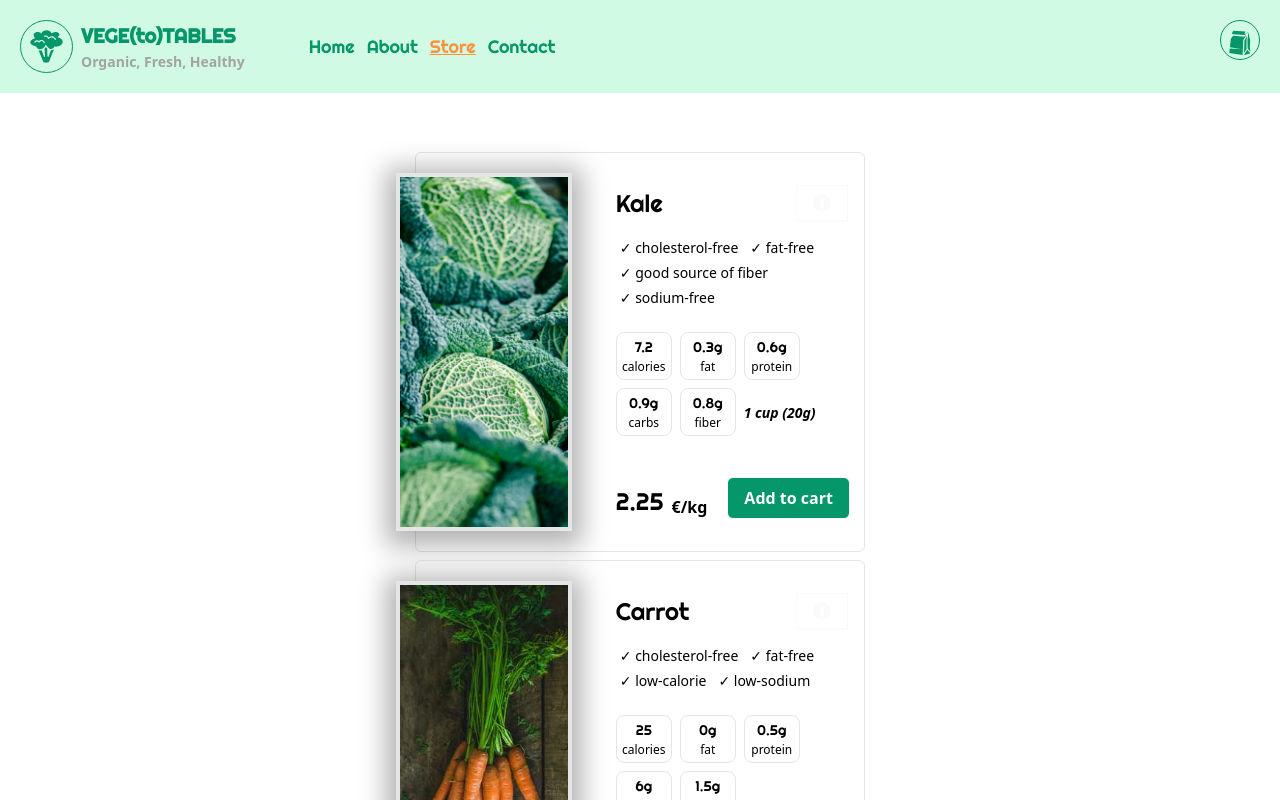
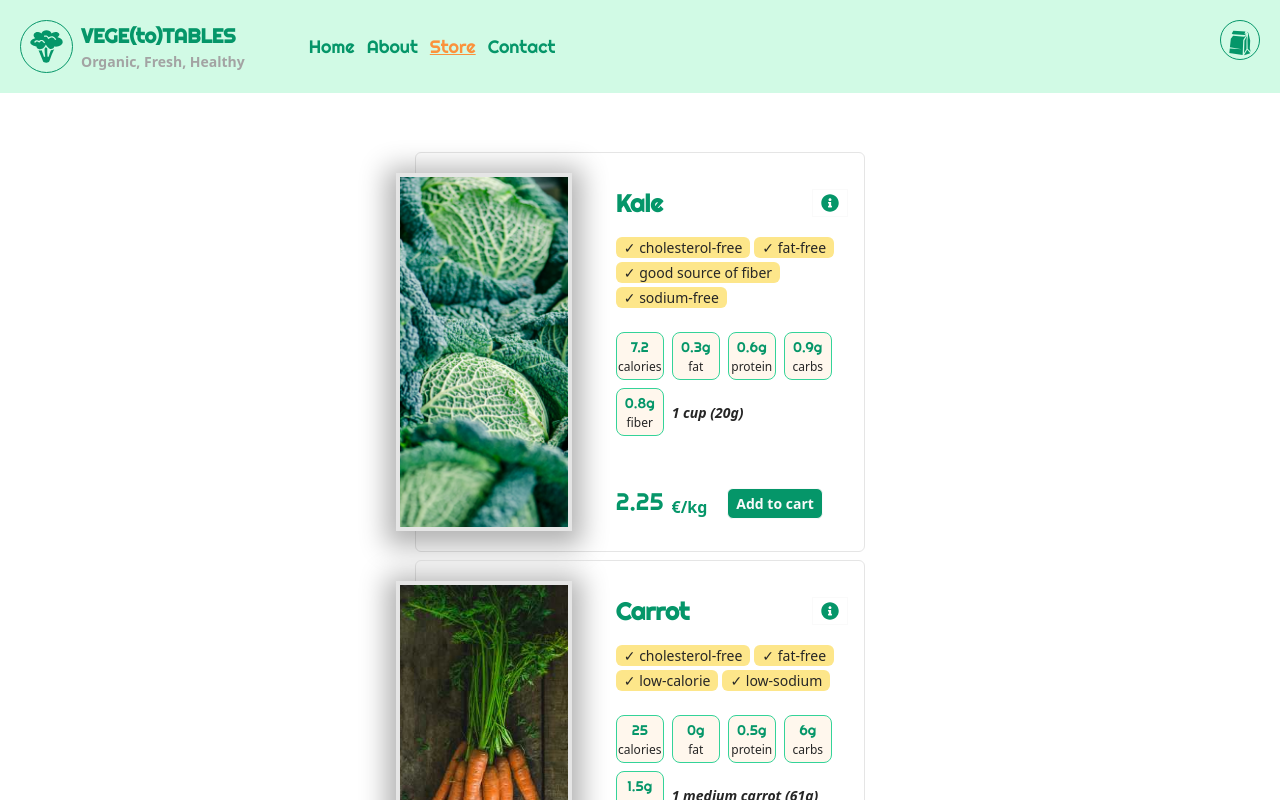
Before and after one commit to mojotron/shopping-cart, a React (Vite) app: page /store in a window 1280 px wide. Shown: the top 800 px of the page. Built offline with nearby package versions, Linux system fonts and the light colour scheme.

Commit message:
refactor cart item

```diff
--- a/src/components/Cart/Cart.tsx
+++ b/src/components/Cart/Cart.tsx
@@ -17,7 +17,7 @@ const Cart = () => {
   const subtotal = totalPrice - tax;
 
   return (
-    <div className="fixed px-4 pt-10 pb-5 w-[500px] bg-emerald-400 z-50 top-0 right-0 bottom-0 transition duration-400 ease-in-out shadow-[0_2px_100px_25px_rgba(30,30,30)] flex flex-col justify-between gap-5">
+    <div className="fixed px-4 pt-10 pb-5 w-[95%] sm:w-[500px] bg-green-400 z-50 top-0 right-0 bottom-0 transition duration-400 ease-in-out shadow-[0_2px_100px_25px_rgba(30,30,30)] flex flex-col justify-between gap-5">
       <CloseButton onClick={toggleCart} />
 
       <CartItemList>
@@ -26,18 +26,18 @@ const Cart = () => {
         ))}
       </CartItemList>
 
-      <section className="bg-emerald-50 rounded-md p-4">
+      <section className="bg-gray-50 rounded-md p-4">
         <div className="mb-2 text-md flex flex-col gap-1">
-          <h3 className="border-t border-dashed text-neutral-700 flex justify-between items-center">
+          <h3 className="border-t border-dashed text-gray-600 flex justify-between items-center">
             <span>Subtotal</span>
             <span>{subtotal.toFixed(2)} €</span>
           </h3>
 
-          <p className="text-xs text-neutral-600 flex justify-between items-center">
+          <p className="text-xs text-gray-600 flex justify-between items-center">
             <span>Tax</span>
             <span>{tax.toFixed(2)} €</span>
           </p>
-          <h2 className="border-t border-dashed font-bold text-neutral-800 flex justify-between items-center">
+          <h2 className="border-t border-dashed font-bold text-gray-800 flex justify-between items-center">
             <span>Total</span>
             <span>{totalPrice.toFixed(2)} €</span>
           </h2>
--- a/src/components/CartItem/CartItem.tsx
+++ b/src/components/CartItem/CartItem.tsx
@@ -5,20 +5,20 @@ import ItemQuantityControl from '../ItemQuantityControl/ItemQuantityControl';
 const CartItem = ({ item }: { item: CartItemType }) => {
   const totalPrice = item.price * item.quantity;
   return (
-    <li className="f-full h-28 flex gap-4 bg-emerald-50 p-1 rounded-md">
+    <li className="f-full h-28 flex gap-4 bg-gray-50 p-1 rounded-md">
       <img
-        className="w-24 h-full object-cover"
+        className="w-16 md:w-32 h-full object-cover"
         src={item.imageUrl}
         alt={item.name}
       />
       <div className="flex flex-col">
-        <h3 className="capitalize text-xl font-righteous text-emerald-600">
+        <h3 className="capitalize text-xl font-righteous text-green-600">
           {item.name}
         </h3>
-        <div className="text-xs text-neutral-500 flex flex-col mt-1">
+        <div className="text-xs text-grey-600">
           <p>quantity {item.quantity}</p>
-          <p>selling unit 1 {item.sellingUnit}</p>
-          <p>price per unit {item.price.toFixed(2)} €</p>
+          <p>unit 1 {item.sellingUnit}</p>
+          <p>unit price {item.price.toFixed(2)} €</p>
         </div>
       </div>
       <div className="ml-auto flex flex-col justify-center items-center gap-1 font-bold text-neutral-600">
--- a/src/components/ItemQuantityControl/ItemQuantityControl.tsx
+++ b/src/components/ItemQuantityControl/ItemQuantityControl.tsx
@@ -11,7 +11,7 @@ const ItemQuantityControl = ({ item }: PropsType) => {
 
   return (
     <div className="flex flex-col items-center gap-2">
-      <div className="flex items-center justify-center gap-2">
+      <div className="flex items-center justify-center gap-1">
         <Button
           type="increment"
           onClick={() => {
--- a/src/components/PriceTag/PriceTag.tsx
+++ b/src/components/PriceTag/PriceTag.tsx
@@ -5,7 +5,7 @@ type PropsType = {
 
 const PriceTag = ({ price, unit }: PropsType) => {
   return (
-    <p className="text-emerald-600 flex gap-2 items-end">
+    <p className="text-green-600 flex gap-2 items-end">
       <span className="text-2xl font-righteous">{price.toFixed(2)}</span>
       <span className="text-md font-bold">{unit}</span>
     </p>
--- /dev/null
+++ b/src/components/StoreItem/LabelList.tsx
@@ -0,0 +1,16 @@
+const LabelList = ({ labels }: { labels: string[] }) => {
+  return (
+    <ul className="flex flex-wrap gap-1">
+      {labels.map((label) => (
+        <li
+          className="bg-orange-200 px-2 text-sm rounded-md text-gray-800"
+          key={label}
+        >
+          &#10003; {label}
+        </li>
+      ))}
+    </ul>
+  );
+};
+
+export default LabelList;
--- /dev/null
+++ b/src/components/StoreItem/NutritionItem.tsx
@@ -0,0 +1,16 @@
+const NutritionItem = ({
+  value,
+  label,
+}: {
+  value: number | string;
+  label: string;
+}) => {
+  return (
+    <li className="flex flex-col justify-center items-center border rounded-lg size-12 bg-orange-50 border-green-400 ">
+      <span className="text-sm font-righteous text-green-600">{value}</span>
+      <span className="text-xs text-gray-800">{label}</span>
+    </li>
+  );
+};
+
+export default NutritionItem;
--- a/src/components/StoreItem/NutritionList.tsx
+++ b/src/components/StoreItem/NutritionList.tsx
@@ -1,23 +1,8 @@
-import React from 'react';
 import { NutritionType } from '../../types/nutritionType';
+import NutritionItem from './NutritionItem';
 
 type PropsType = {
   data: NutritionType;
-};
-
-const NutritionItem = ({
-  value,
-  label,
-}: {
-  value: number | string;
-  label: string;
-}) => {
-  return (
-    <li className="flex flex-col justify-center items-center border rounded-lg w-14 h-12 bg-emerald-50 border-emerald-400 ">
-      <span className="text-sm font-righteous text-emerald-600">{value}</span>
-      <span className="text-xs text-neutral-800">{label}</span>
-    </li>
-  );
 };
 
 const NutritionList = ({ data }: PropsType) => {
@@ -28,9 +13,7 @@ const NutritionList = ({ data }: PropsType) => {
       <NutritionItem value={`${data.protein}g`} label="protein" />
       <NutritionItem value={`${data.carbs}g`} label="carbs" />
       <NutritionItem value={`${data.fiber}g`} label="fiber" />
-      <h3 className="italic text-sm text-neutral-600 font-bold">
-        {data.measure}
-      </h3>
+      <h3 className="italic text-sm text-gray-800 font-bold">{data.measure}</h3>
     </div>
   );
 };
--- a/src/components/StoreItem/StoreItem.tsx
+++ b/src/components/StoreItem/StoreItem.tsx
@@ -1,18 +1,23 @@
+// icons
+import { FaInfoCircle as IconInfo } from 'react-icons/fa';
+// hooks
 import { useState } from 'react';
-import { FaInfoCircle as IconInfo } from 'react-icons/fa';
+import { useCart } from '../../hooks/useCart';
+// types
 import type { ProductType } from '../../types/productType';
-import { useCart } from '../../hooks/useCart';
+// components
 import ItemQuantityControl from '../ItemQuantityControl/ItemQuantityControl';
 import Button from '../../ui/Button/Button';
 import PriceTag from '../PriceTag/PriceTag';
 import NutritionList from './NutritionList';
-// icons
+import LabelList from './LabelList';
+import Heading from '../../ui/Heading/Heading';
+
+const MIN_QUANTITY = 1;
 
 type PropsType = {
   item: ProductType;
 };
-
-const MIN_QUANTITY = 1;
 
 const StoreItem = ({ item }: PropsType) => {
   const { cart, addToCart } = useCart();
@@ -20,7 +25,7 @@ const StoreItem = ({ item }: PropsType) => {
   const itemInCart = cart.find((cartItem) => cartItem.id === item.id);
 
   return (
-    <article className="relative rounded-md w-[450px] h-[400px] flex items-center justify-between gap-2 m-2 border border-emerald-100">
+    <article className="relative rounded-md w-[300px] sm:w-[450px] h-[400px] flex items-center justify-between gap-2 m-2 border border-emerald-100">
       <div className="w-[40%] h-[100%] flex items-center justify-center">
         <img
           className="relative right-5 object-cover w-[100%] h-[90%] border-4 border-emerald-200 shadow-[0_5px_25px_10px_rgba(0,0,0,0.3)] overflow-hidden"
@@ -29,40 +34,23 @@ const StoreItem = ({ item }: PropsType) => {
         />
       </div>
 
-      <div className="bg-emerald-100 px-4 p-8 w-[60%] h-[100%] flex flex-col gap-2">
+      <section className="relative bg-emerald-100 px-4 p-8 w-[60%] h-[100%] flex flex-col gap-2">
+        {showDescription && (
+          <p className="absolute top-16 bg-gray-50 p-4 z-20 text-gray-600 border border-green-400 rounded-md">
+            {item.description}
+          </p>
+        )}
         <header className="flex items-center justify-between mb-2">
-          <h3 className="capitalize text-2xl font-righteous text-emerald-600">
-            {item.name}
-          </h3>
-
+          <Heading level={4}>{item.name}</Heading>
           <Button
             type="none"
             onClick={() => setShowDescription((oldValue) => !oldValue)}
           >
-            <IconInfo size={18} className="text-emerald-600" />
+            <IconInfo size={18} className="text-green-600" />
           </Button>
         </header>
-        {showDescription && (
-          <p className="absolute bg-emerald-200 p-4 z-20 text-neutral-800 border border-emerald-300 rounded-md">
-            {item.description}
-          </p>
-        )}
-
-        <section className="flex flex-col gap-2">
-          <ul className="flex flex-wrap gap-1">
-            {item.nutrition.labels.map((label) => (
-              <li
-                className="bg-yellow-200 px-1 text-sm rounded-md text-neutral-800"
-                key={label}
-              >
-                &#10003; {label}
-              </li>
-            ))}
-          </ul>
-
-          <NutritionList data={item.nutrition} />
-        </section>
-
+        <LabelList labels={item.nutrition.labels} />
+        <NutritionList data={item.nutrition} />
         <footer className="flex items-end gap-5 absolute bottom-8">
           <PriceTag price={item.price} unit={`€/${item.sellingUnit}`} />
           {!itemInCart && (
@@ -75,7 +63,7 @@ const StoreItem = ({ item }: PropsType) => {
           )}
           {itemInCart && <ItemQuantityControl item={itemInCart} />}
         </footer>
-      </div>
+      </section>
     </article>
   );
 };
--- a/src/pages/StorePage/StorePage.tsx
+++ b/src/pages/StorePage/StorePage.tsx
@@ -1,5 +1,6 @@
+// components
 import StoreItem from '../../components/StoreItem/StoreItem';
-
+// data
 import storeData from '../../data/storeItems.json';
 
 const StorePage = () => {
--- a/src/ui/Button/Button.tsx
+++ b/src/ui/Button/Button.tsx
@@ -33,7 +33,7 @@ const Button = ({
       type="button"
       onClick={onClick}
       disabled={disabled}
-      className={`border border-gray-50 font-bold text-gray-50 px-4 py-2 disabled:bg-gray-400 disabled:text-gray-50 ${getBtnTypeColors(type)}`}
+      className={`border border-gray-50 font-bold text-sm px-2 py-1 text-gray-50  disabled:bg-gray-400 disabled:text-gray-50 ${getBtnTypeColors(type)}`}
     >
       {children}
     </button>
--- a/tailwind.config.js
+++ b/tailwind.config.js
@@ -20,6 +20,9 @@ module.exports = {
         800: '#262626',
       },
       orange: {
+        50: '#fff7ed',
+        100: '#fef3c7',
+        200: '#fde68a',
         400: '#fb923c',
         600: '#ea580c',
       },
```
